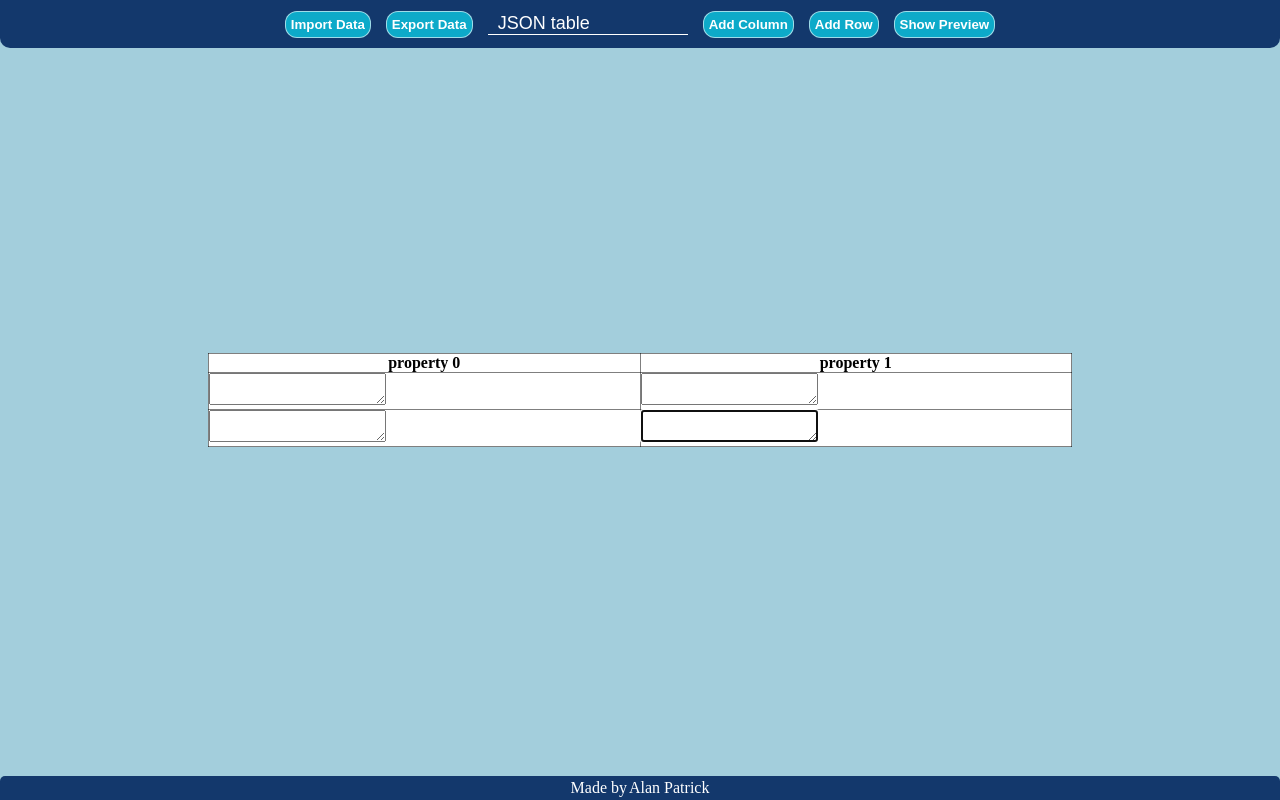
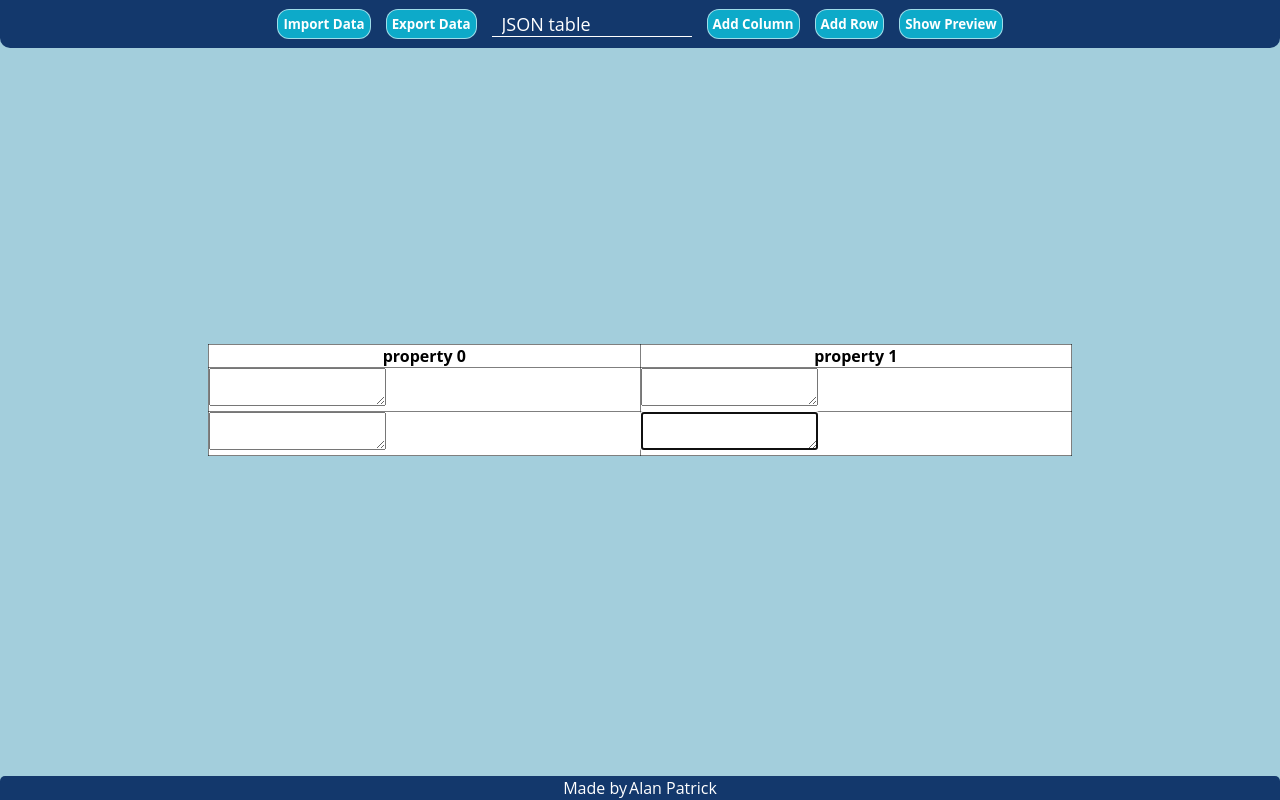
Before and after one commit to al-ptk/nosql-table, a React (Create React App) app: page / in a window 1280 px wide. Built offline with nearby package versions, Linux system fonts and the light colour scheme.

Commit message:
Add css reset and eslint ignore

```diff
--- /dev/null
+++ b/public/bedrock-reset.css
@@ -0,0 +1,28 @@
+* {
+  margin: 0;
+  padding: 0;
+  box-sizing: border-box;
+  font-family: 'Open Sans', 'Ubuntu', sans-serif;
+}
+
+li {
+  list-style: none;
+}
+
+button {
+  background-color: transparent;
+  border: none;
+}
+
+h1,
+h2,
+h3,
+h4,
+h5,
+h6 {
+  display: block;
+}
+
+table {
+  border-collapse: collapse;
+}
--- a/public/index.html
+++ b/public/index.html
@@ -3,6 +3,7 @@
   <head>
     <meta charset="utf-8" />
     <meta name="viewport" content="width=device-width, initial-scale=1" />
+    <link rel="stylesheet" href="bedrock-reset.css" />
     <title>JSON Table Editor</title>
   </head>
   <body>
```
Also changed, not shown: 1 other file (tests, documents, lock files or other folders).
